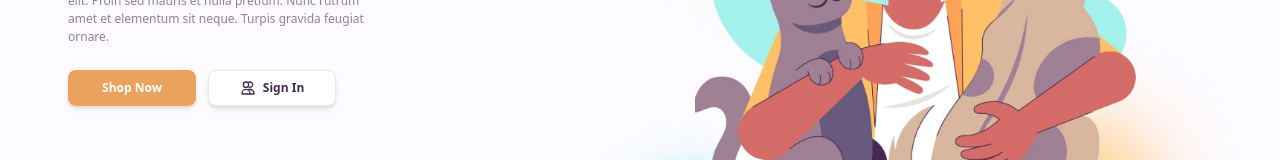
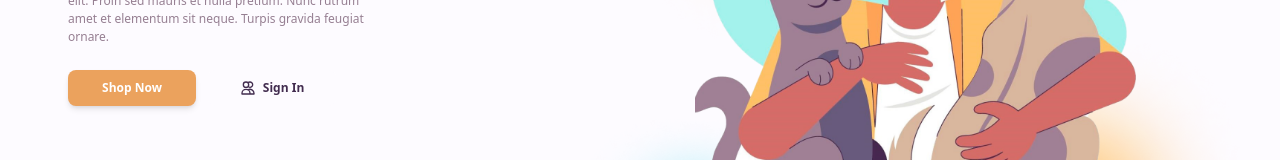
Before and after one commit to Marius13z/Pawstore, a Next.js app: page / in a window 1280 px wide. Shown: the part 378-538 px from the top of the page. Built offline with nearby package versions, Linux system fonts and the light colour scheme; no server answers; the database is empty.

Commit message:
front-end

```diff
--- a/components/CheckoutForm.tsx
+++ b/components/CheckoutForm.tsx
@@ -245,7 +245,7 @@ const Checkout = ( { setOrder }:Props ):JSX.Element => {
       {/* Button used so the user can submit the form */}
          <button type="submit" className="bg-primary hover:bg-secondary text-xs  w-[200px] sm:w-[240px]
            rounded-md sm:text-sm shadow-md  active:scale-90 active:shadow-sm duration-300 transition
-           ease-out text-white p-2">Order now</button>
+           ease-out text-white font-medium p-2">Order now</button>
 
    </div>
 
--- a/components/Hero.tsx
+++ b/components/Hero.tsx
@@ -34,7 +34,8 @@ const Hero = () => {
           him to the sign in page */}
           <li>
            <Link href={user ? "/contact" : "/signin"}>
-          <button type="button" className="btn-primary">
+          <button type="button" className=" bg-body text-primary hover:border-primary p-1 hover:border rounded-lg text-xs font-semibold
+        w-32 h-9 transition-all duration-200 ease-out">
             {user ?  (<span className="inline-block">Get in touch <ChevronRightIcon className="h-4 inline-block pb-0.5"/></span>) :
             (<span className="inline-block"><UsersIcon className="h-4 pr-1 inline-block"/> Sign In</span>)}
             </button>
```
